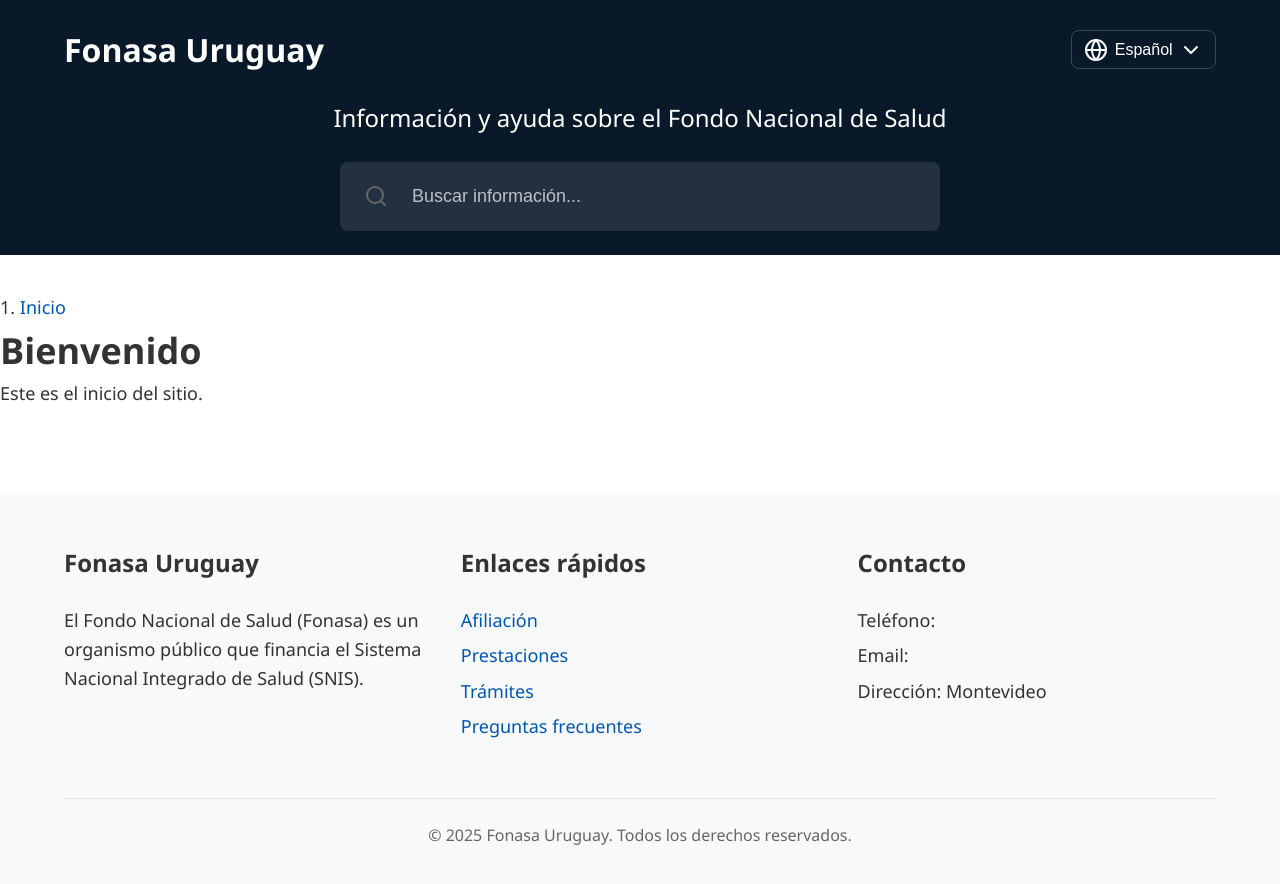
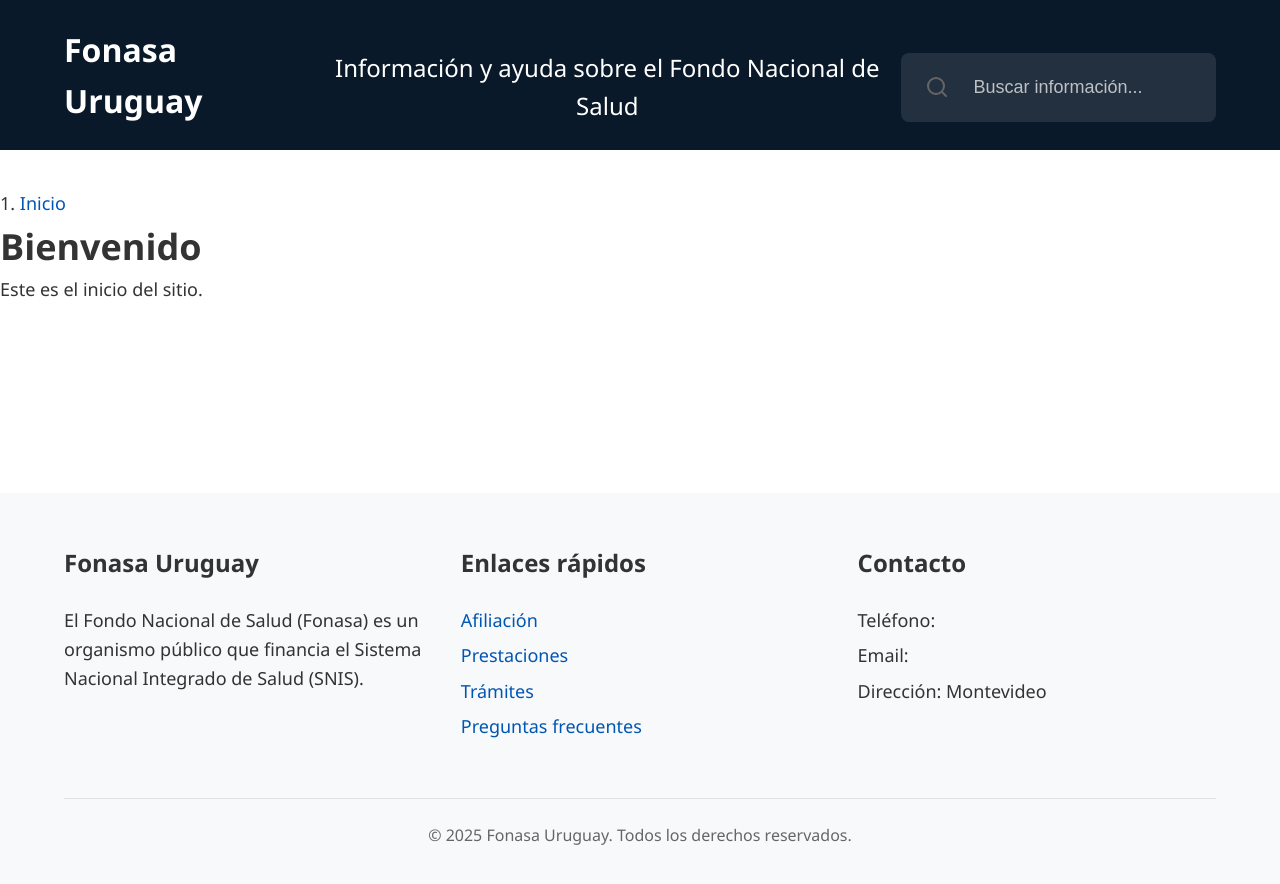
Before and after one commit to JoseAtel/fonasa.info, a Jekyll site: the page built from index.md, in a window 1280 px wide. Shown: the top 884 px of the page. Built offline with Jekyll 4.4.1, drawn with Linux system fonts in a browser that asks for light colours.

Commit message:
Actualizacion
Idioma en el header

```diff
--- a/_includes/header.html
+++ b/_includes/header.html
@@ -5,7 +5,7 @@
           <h1>Fonasa Uruguay</h1>
         </a>
 
-        <div class="header-right">
+        <!--<div class="header-right">
           <div class="language-selector">
             <button class="language-button">
               <svg xmlns="http://www.w3.org/2000/svg" width="24" height="24" viewBox="0 0 24 24" fill="none" stroke="currentColor" stroke-width="2" stroke-linecap="round" stroke-linejoin="round" class="icon">
@@ -24,7 +24,7 @@
             </div>
           </div>
         </div>
-      </div>
+      </div>-->
 
       <div class="header-subtitle">
         <h2>Información y ayuda sobre el Fondo Nacional de Salud</h2>
```
